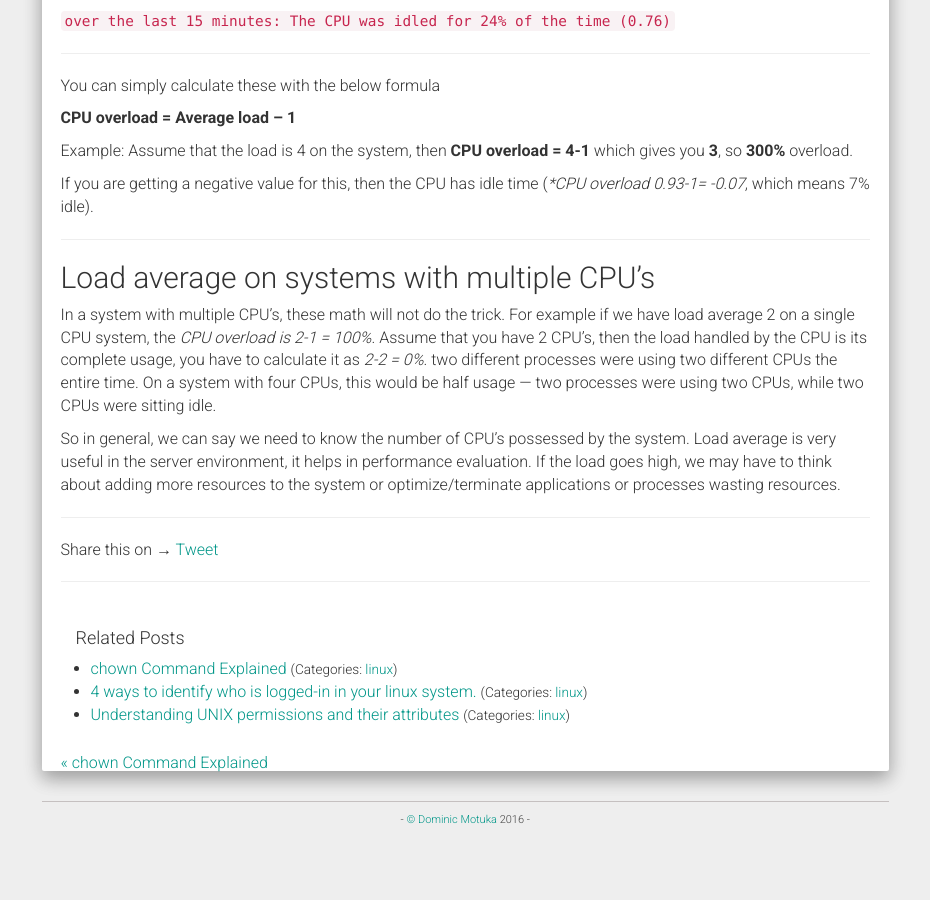
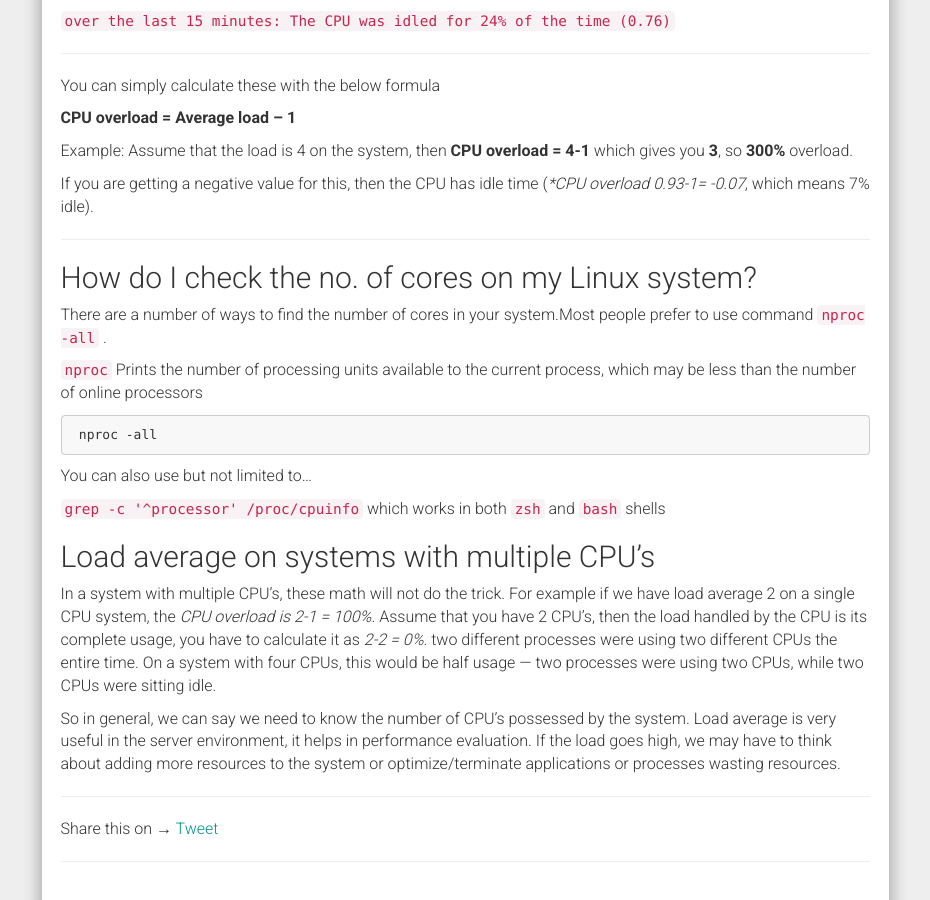
Before and after one commit to daumie/blog, a Jekyll site: the page built from _posts/2016-07-25-load-average-explained.md, in a window 1280 px wide and 900 px high, scrolled down 1776 px. Shown: the whole window, without its empty margins (321-1251 px from the left). Built offline with Jekyll 4.4.1, drawn with Linux system fonts in a browser that asks for light colours; nearby versions of some CDN libraries; comment, search, counter and statistics services are not loaded; before the commit the page ends 2631 px from its top, so only the background shows below that.

Commit message:
add section on finding number of cores on a linux system

```diff
--- a/_posts/2016-07-25-load-average-explained.md
+++ b/_posts/2016-07-25-load-average-explained.md
@@ -70,6 +70,20 @@ If you are getting a negative value for this, then the CPU has idle time (**CPU
 
 ---
 
+## How do I check the no. of cores on my Linux system?
+
+There are a number of ways to find the number of cores in your system.Most people prefer to use command `nproc -all` .
+
+`nproc` Prints the number of processing units available to the current process, which may be less than the number of online processors
+
+	 nproc -all
+
+You can also use but not limited to...
+
+`grep -c '^processor' /proc/cpuinfo` which works in both `zsh` and `bash` shells
+
+
+
 ## Load average on systems with multiple CPU’s
 
 In a system with multiple CPU’s, these math will not do the trick. For example if we have load average 2 on a single CPU system, the *CPU overload is 2-1 = 100%*. Assume that you have 2 CPU’s, then the load handled by the CPU is its complete usage, you have to calculate it as *2-2 = 0%*. two different processes were using two different CPUs the entire time. On a system with four CPUs, this would be half usage — two processes were using two CPUs, while two CPUs were sitting idle.
```
